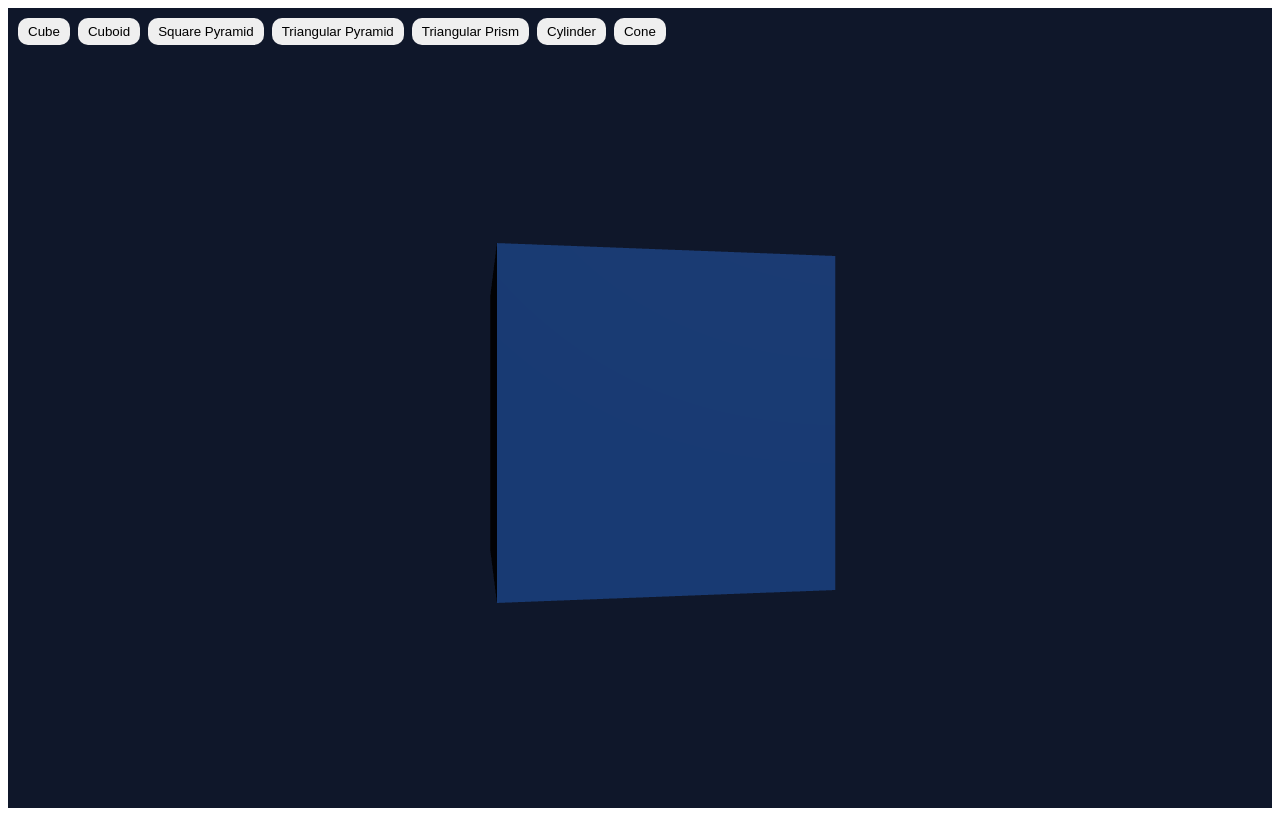
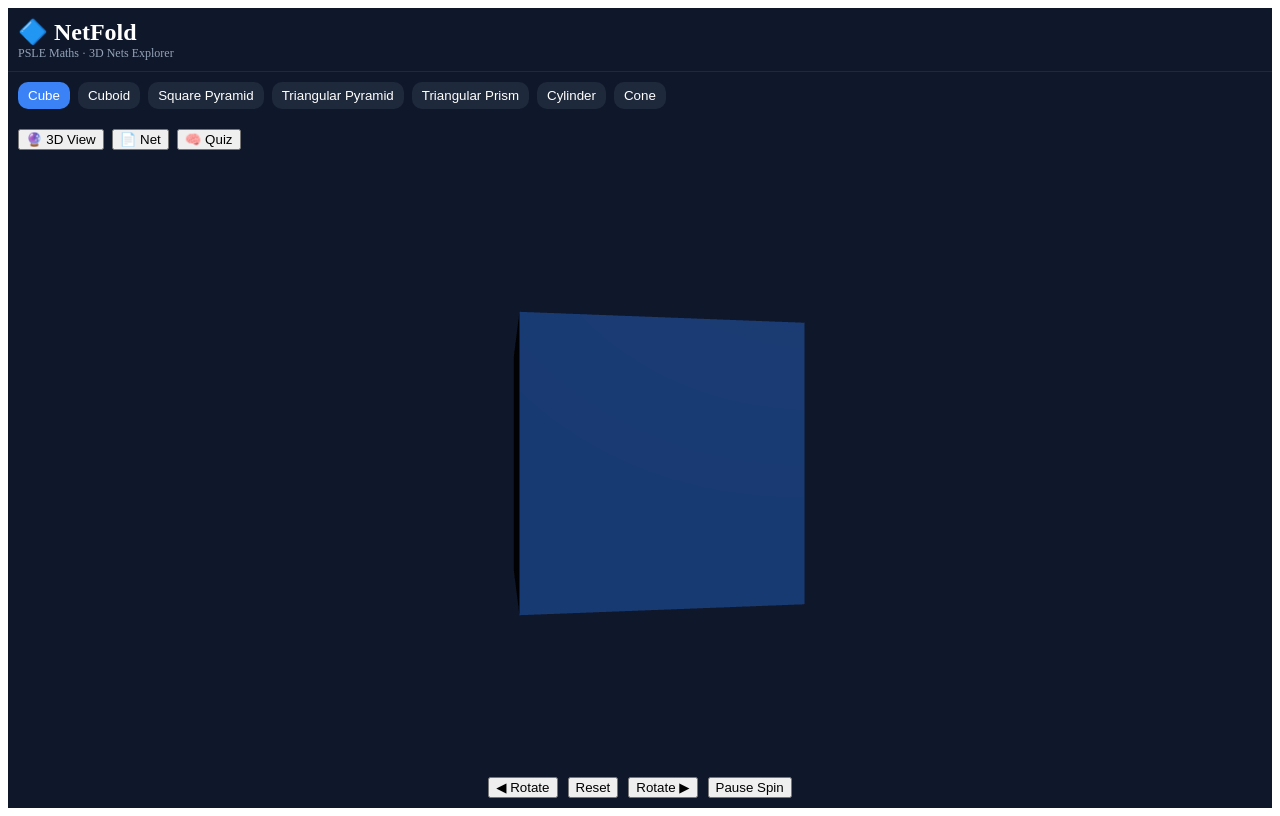
Before and after one commit to johnyeo-dev/netfold-app, a React (Vite) app: page / in a window 1280 px wide. Built offline with nearby package versions, Linux system fonts and the light colour scheme.

Commit message:
Update App.tsx

```diff
--- a/src/App.tsx
+++ b/src/App.tsx
@@ -33,7 +33,11 @@ function makeShape(id: string) {
 
 export default function App() {
   const mountRef = useRef<HTMLDivElement | null>(null);
+  const shapeRef = useRef<THREE.Mesh | null>(null);
+
   const [shapeId, setShapeId] = useState("cube");
+  const [tab, setTab] = useState<"3d" | "net" | "quiz">("3d");
+  const [autoSpin, setAutoSpin] = useState(true);
 
   useEffect(() => {
     const mount = mountRef.current;
@@ -52,6 +56,7 @@ export default function App() {
 
     const renderer = new THREE.WebGLRenderer({ antialias: true });
     renderer.setSize(mount.clientWidth, mount.clientHeight);
+    mount.innerHTML = "";
     mount.appendChild(renderer.domElement);
 
     const light = new THREE.DirectionalLight(0xffffff, 1);
@@ -59,27 +64,51 @@ export default function App() {
     scene.add(light);
 
     const shape = makeShape(shapeId);
+    shapeRef.current = shape;
     scene.add(shape);
 
-    let animationId = 0;
+    let frame = 0;
 
     const animate = () => {
-      animationId = requestAnimationFrame(animate);
-      shape.rotation.y += 0.01;
+      frame = requestAnimationFrame(animate);
+      if (autoSpin && shapeRef.current) {
+        shapeRef.current.rotation.y += 0.01;
+      }
       renderer.render(scene, camera);
     };
 
     animate();
 
     return () => {
-      cancelAnimationFrame(animationId);
-      mount.removeChild(renderer.domElement);
+      cancelAnimationFrame(frame);
       renderer.dispose();
     };
-  }, [shapeId]);
+  }, [shapeId, autoSpin]);
+
+  const rotateLeft = () => {
+    if (shapeRef.current) shapeRef.current.rotation.y -= 0.4;
+  };
+
+  const rotateRight = () => {
+    if (shapeRef.current) shapeRef.current.rotation.y += 0.4;
+  };
+
+  const reset = () => {
+    if (shapeRef.current) shapeRef.current.rotation.set(0, 0, 0);
+  };
 
   return (
-    <div style={{ height: "100vh", background: "#0f172a", color: "white" }}>
+    <div style={{ height: "100vh", background: "#0f172a", color: "white", display: "flex", flexDirection: "column" }}>
+
+      {/* HEADER */}
+      <div style={{ padding: 10, borderBottom: "1px solid #1e293b" }}>
+        <h2 style={{ margin: 0 }}>🔷 NetFold</h2>
+        <div style={{ fontSize: 12, color: "#94a3b8" }}>
+          PSLE Maths · 3D Nets Explorer
+        </div>
+      </div>
+
+      {/* SHAPE SELECTOR */}
       <div style={{ padding: 10 }}>
         {SHAPES.map((s) => (
           <button
@@ -87,11 +116,12 @@ export default function App() {
             onClick={() => setShapeId(s.id)}
             style={{
               marginRight: 8,
-              marginBottom: 8,
               padding: "6px 10px",
               borderRadius: 10,
               border: "none",
               cursor: "pointer",
+              background: shapeId === s.id ? "#3b82f6" : "#1e293b",
+              color: "white",
             }}
           >
             {s.label}
@@ -99,7 +129,52 @@ export default function App() {
         ))}
       </div>
 
-      <div ref={mountRef} style={{ width: "100%", height: "90%" }} />
+      {/* TABS */}
+      <div style={{ padding: 10 }}>
+        <button onClick={() => setTab("3d")} style={{ marginRight: 8 }}>
+          🔮 3D View
+        </button>
+        <button onClick={() => setTab("net")} style={{ marginRight: 8 }}>
+          📄 Net
+        </button>
+        <button onClick={() => setTab("quiz")}>
+          🧠 Quiz
+        </button>
+      </div>
+
+      {/* CONTENT */}
+      <div style={{ flex: 1, position: "relative" }}>
+        {tab === "3d" && (
+          <div ref={mountRef} style={{ width: "100%", height: "100%" }} />
+        )}
+
+        {tab === "net" && (
+          <div style={{ padding: 20 }}>
+            <h3>Net of {shapeId}</h3>
+            <p>This is where your net visualization will go.</p>
+          </div>
+        )}
+
+        {tab === "quiz" && (
+          <div style={{ padding: 20 }}>
+            <h3>Quiz Mode</h3>
+            <p>Which net forms a {shapeId}?</p>
+            <p>(Quiz UI placeholder)</p>
+          </div>
+        )}
+      </div>
+
+      {/* CONTROLS */}
+      {tab === "3d" && (
+        <div style={{ padding: 10, display: "flex", justifyContent: "center", gap: 10 }}>
+          <button onClick={rotateLeft}>◀ Rotate</button>
+          <button onClick={reset}>Reset</button>
+          <button onClick={rotateRight}>Rotate ▶</button>
+          <button onClick={() => setAutoSpin(!autoSpin)}>
+            {autoSpin ? "Pause Spin" : "Auto Spin"}
+          </button>
+        </div>
+      )}
     </div>
   );
 }
```
